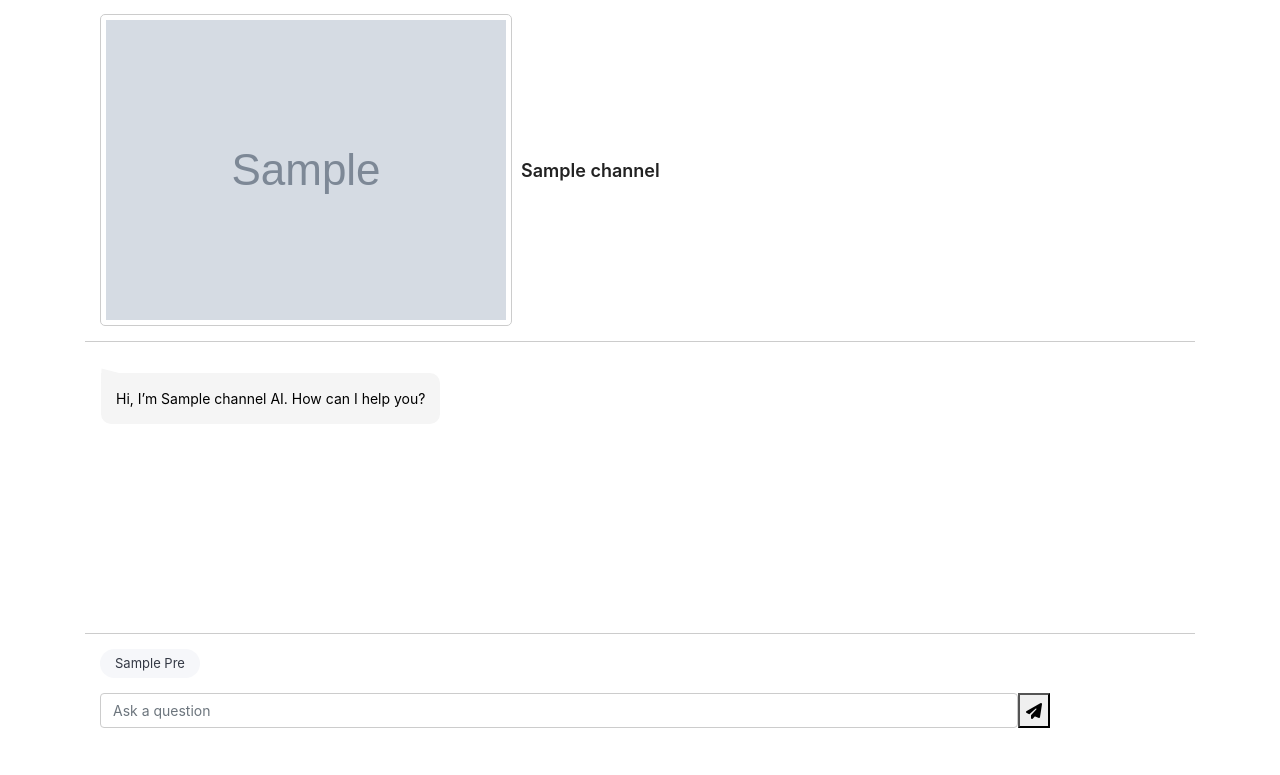
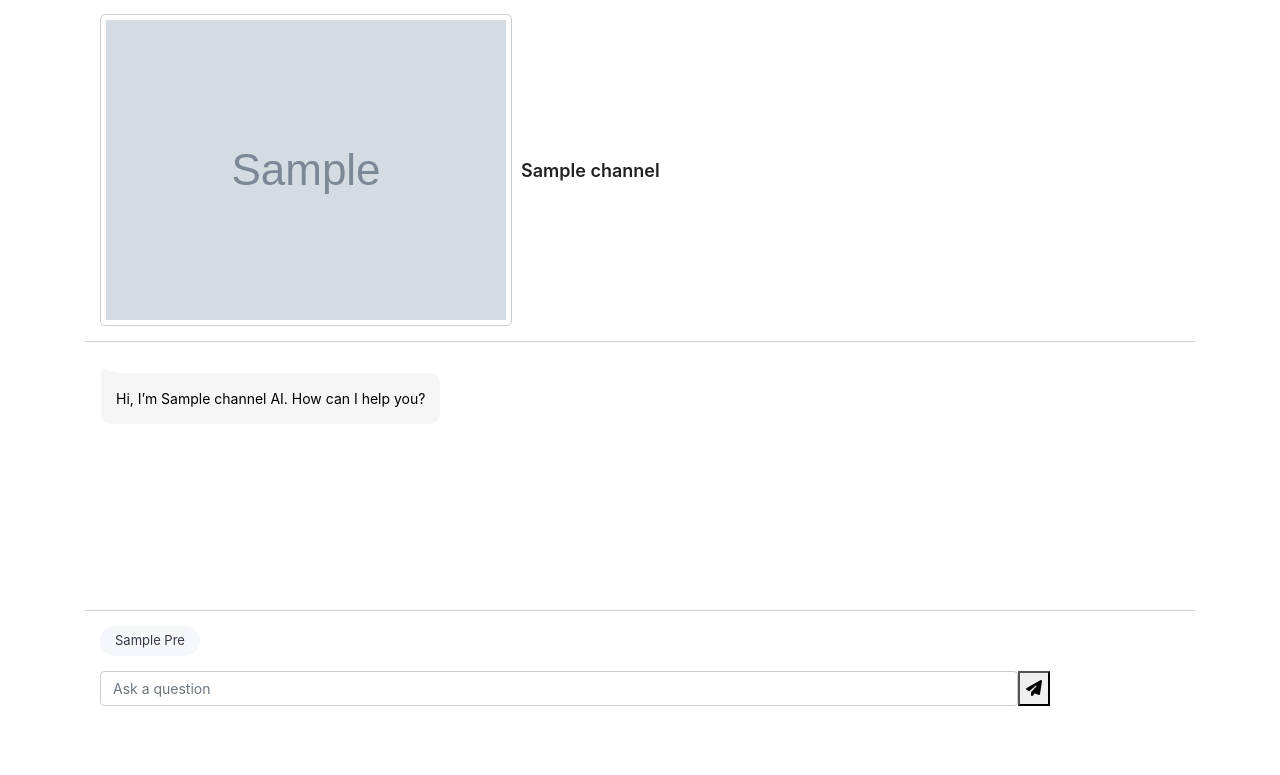
Before and after one commit to joesuh/hackathon, a Flask app: template app/templates/chat.html in a window 1280 px wide. Shown: the part 32-807 px from the top of the page. After the commit the page ends 738 px from the top, so only its background shows below. Run offline with Flask 3, Linux system fonts and the light colour scheme; the template is opened without the code that fills it: most values are stand-ins (such as "Sample title", 1, 10 or a date in 2020); grey boxes marked "Sample" are stand-in pictures; some libraries are stand-ins or nearby versions.

Commit message:
some design fixes

```diff
--- a/app/static/css/chatbox.css
+++ b/app/static/css/chatbox.css
@@ -208,7 +208,7 @@ message-area
     width: 100%;
     background-color: #fff;
     border-radius: 0.3rem;
-    height: 97vh;
+    height: 90vh;
     overflow: hidden;
     min-height: calc(100% - 1rem);
 }
```
